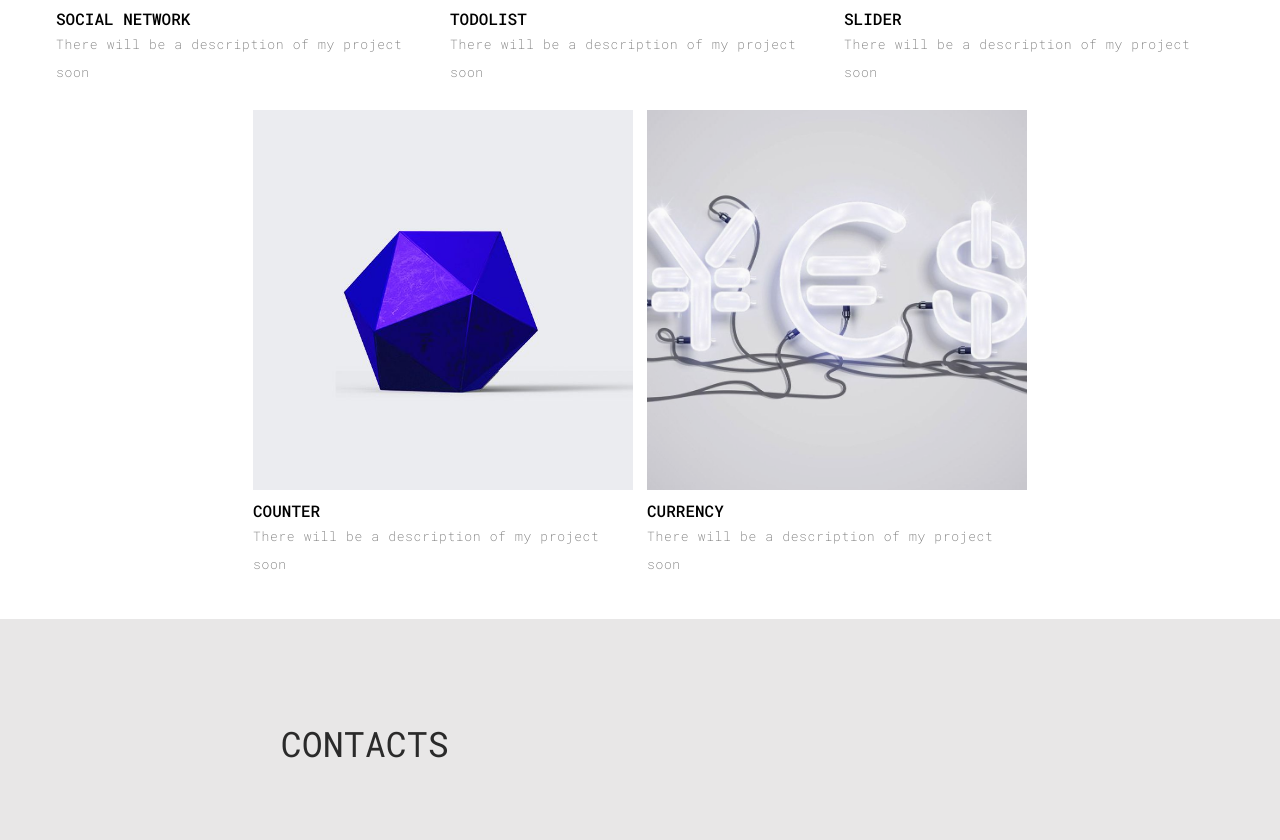
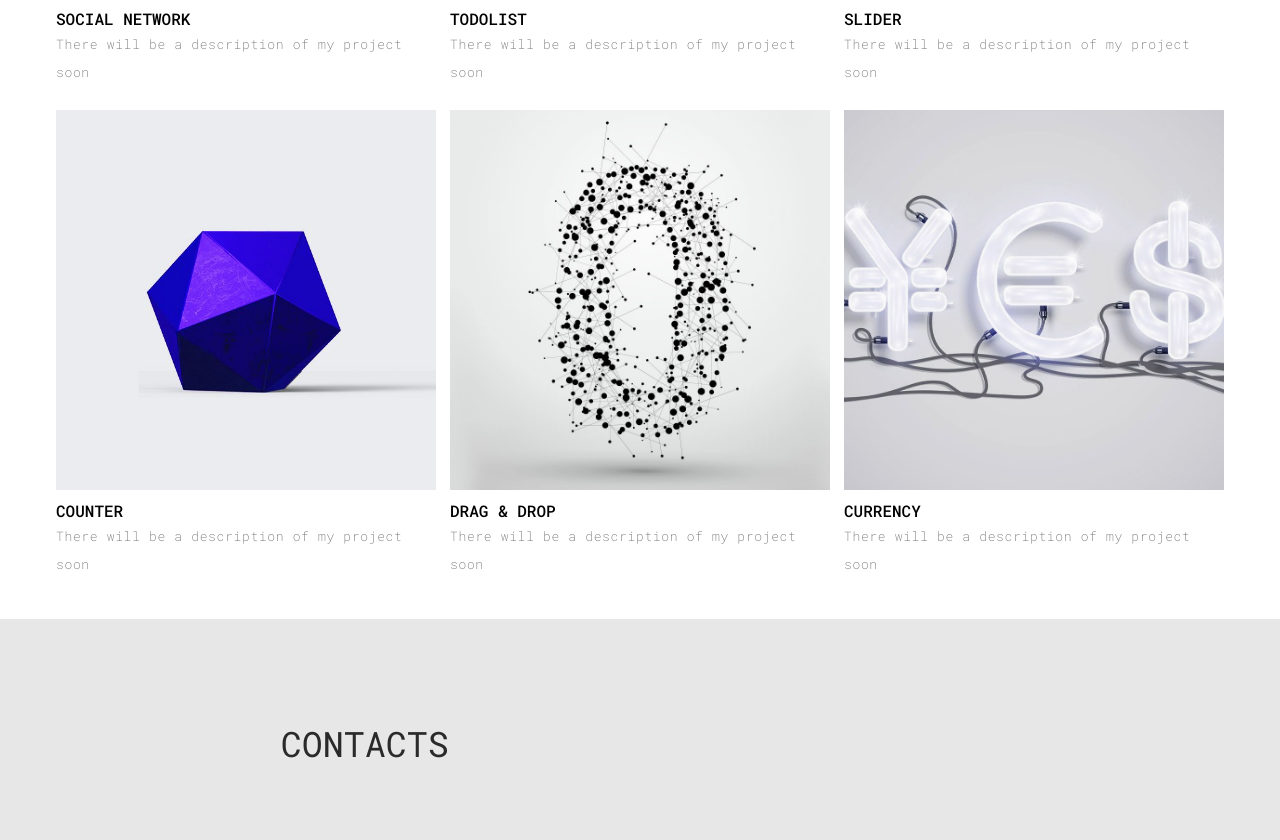
Before and after one commit to StrongBeauty/Portfolio, a React (Create React App) app: page / in a window 1280 px wide. Shown: the part 3297-4137 px from the top of the page. Built offline with nearby package versions, Linux system fonts and the light colour scheme.

Commit message:
dragndrop project

```diff
--- a/src/Projects/Projects.js
+++ b/src/Projects/Projects.js
@@ -9,6 +9,7 @@ import TDLImage from "./../assets/image/h9-port-img-5.jpg"
 import CounterImage from "./../assets/image/port-gallery-img-6.jpg"
 import CurrencyImage from "./../assets/image/port-gallery-img-10.jpg"
 import SliderImage from "./../assets/image/h9-port-img-1.jpg"
+import DragDropImage from "./../assets/image/blog-post-6.jpg"
 
 
 export const Projects = () => {
@@ -27,6 +28,9 @@ export const Projects = () => {
     const slider = {
         backgroundImage: `url(${SliderImage})`,
     }
+    const dragDrop = {
+        backgroundImage: `url(${DragDropImage})`,
+    }
 
     return (
 
@@ -41,6 +45,7 @@ export const Projects = () => {
                     <Project style={todolist} title={'ToDoList'} description={'There will be a description of my project soon'} href={''}/>
                     <Project style={slider} title={'Slider'} description={'There will be a description of my project soon'} href={'https://strongbeauty.github.io/CardsSources/'}/>
                     <Project style={counter} title={'Counter'} description={'There will be a description of my project soon'} href={''}/>
+                    <Project style={dragDrop} title={'Drag & Drop'} description={'There will be a description of my project soon'} href={'https://strongbeauty.github.io/DragnDrop/'}/>
                     <Project style={tdl} title={'Currency'} description={'There will be a description of my project soon'} href={''}/>
                 </div>
 
```
